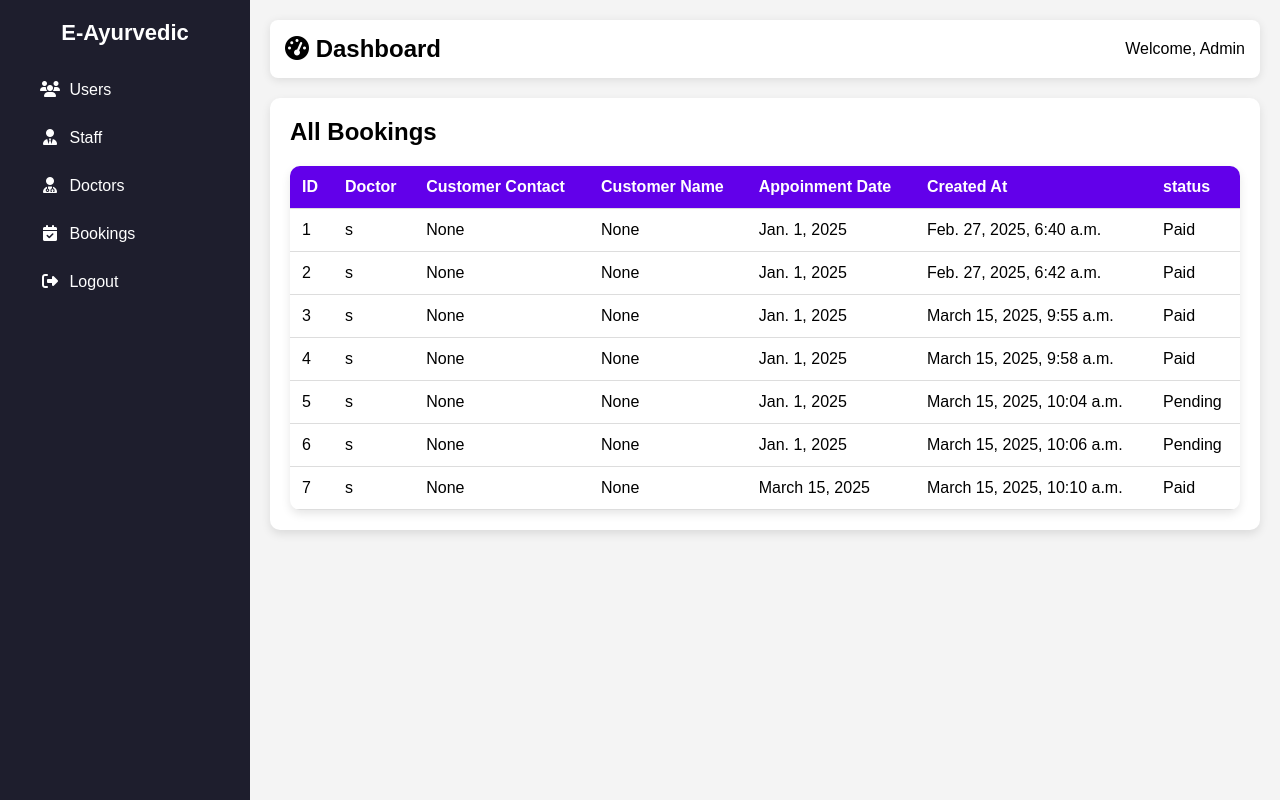
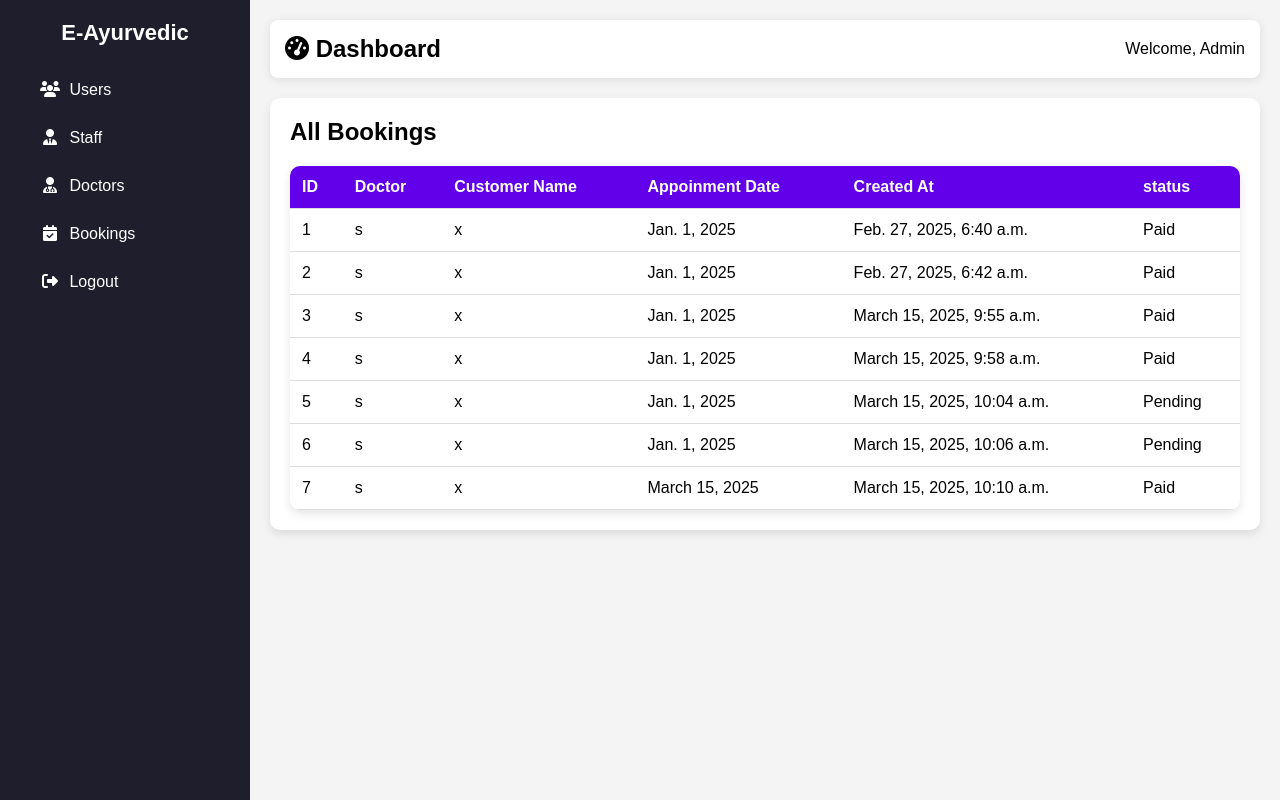
Before and after one commit to Aiswarya2316/E-Ayurvedic, a Django app: page /bookings/ in a window 1280 px wide. Run offline with Django 5.2, Linux system fonts and the light colour scheme; data comes from the database, SQL or seed files in the repository; parts of the project's set-up code (start-up, migrations or seed data) failed here and were passed over.

Commit message:
suggestion completed

```diff
--- a/project/app/models.py
+++ b/project/app/models.py
@@ -91,8 +91,7 @@
 
 class Booking(models.Model):
     doctor = models.ForeignKey(Doctor, on_delete=models.CASCADE, related_name='bookings')
-    customer_contact = models.CharField(max_length=15, null=True, blank=True)
-    customer_name = models.CharField(max_length=100)
+    customer = models.ForeignKey(Customer, on_delete=models.CASCADE, related_name='bookings')  # ForeignKey to Customer
     appointment_date = models.DateField()
     appointment_time = models.TimeField()
     created_at = models.DateTimeField(auto_now_add=True)
@@ -103,8 +102,7 @@
     )
 
     def __str__(self):
-        return f"{self.customer_name} - {self.doctor.name} on {self.appointment_date}"
-
+        return f"{self.customer.name} - {self.doctor.name} on {self.appointment_date}"
 
 
 from django.db import models
--- a/project/app/views.py
+++ b/project/app/views.py
@@ -215,19 +215,18 @@
     doctor = get_object_or_404(Doctor, id=doctor_id)
 
     if request.method == "POST":
-        customer_name = request.POST.get('customer_name')
-        customer_contact = request.POST.get('customer_contact')
+        customer_id = request.POST.get('customer_id')  # Assuming customer ID is sent from frontend
+        customer = get_object_or_404(Customer, id=customer_id)  # Get customer instance
+
         appointment_time = request.POST.get('appointment_time', '09:00')  # Default time if missing
-
         appointment_date = date.today()  # Set the booking date to today
 
-        print(f"Received Data - Name: {customer_name}, Contact: {customer_contact}, Date: {appointment_date}, Time: {appointment_time}")
+        print(f"Received Data - Customer: {customer.name}, Date: {appointment_date}, Time: {appointment_time}")
 
         booking = Booking.objects.create(
             doctor=doctor,
-            customer_name=customer_name,
-            customer_contact=customer_contact,
-            appointment_date=appointment_date,  # Today's date
+            customer=customer,  # Store customer object instead of name & contact
+            appointment_date=appointment_date,
             appointment_time=appointment_time,
             status='Pending'
         )
@@ -235,6 +234,7 @@
         return redirect('payment', booking_id=booking.id)
 
     return redirect('doctors_by_department')
+
 
 import uuid  # Fix: Import uuid
 import razorpay
@@ -336,8 +336,9 @@
 
 
 def staff_view_bookings(request):
-    bookings = Booking.objects.all()  # Get all bookings
+    bookings = Booking.objects.select_related('customer', 'doctor').all()  # Optimized query to include customer details
     return render(request, 'staf/staf_bookings.html', {'bookings': bookings})
+
 
 
 
--- a/project/templates/admin/view_bookings.html
+++ b/project/templates/admin/view_bookings.html
@@ -156,7 +156,6 @@
                 <tr>
                     <th>ID</th>
                     <th>Doctor</th>
-                    <th>Customer Contact</th>
                     <th>Customer Name</th>
                     <th>Appoinment Date</th>
                     <th>Created At</th>
@@ -166,8 +165,7 @@
                 <tr>
                     <td>{{ booking.id }}</td>
                     <td>{{ booking.doctor }}</td>
-                    <td>{{ booking.customer_contact }}</td>
-                    <td>{{ booking.customer_name }}</td>
+                    <td>{{ booking.customer.name }}</td>
                     <td>{{ booking.appointment_date }}</td>
                     <td>{{ booking.created_at }}</td>
                     <td>{{ booking.status }}</td>
--- a/project/templates/staf/staf_bookings.html
+++ b/project/templates/staf/staf_bookings.html
@@ -122,7 +122,7 @@
                 <tbody>
                     {% for booking in bookings %}
                     <tr>
-                        <td>{{ booking.customer_name }}</td>
+                        <td>{{ booking.customer.name }}</td>
                         <td>{{ booking.doctor.name }}</td>
                         <td>{{ booking.appointment_date }}</td>
                         <td>{{ booking.appointment_time }}</td>
```
Also changed, not shown: project/app/migrations/0019_remove_booking_customer_contact_and_more.py (added), project/db.sqlite3.
